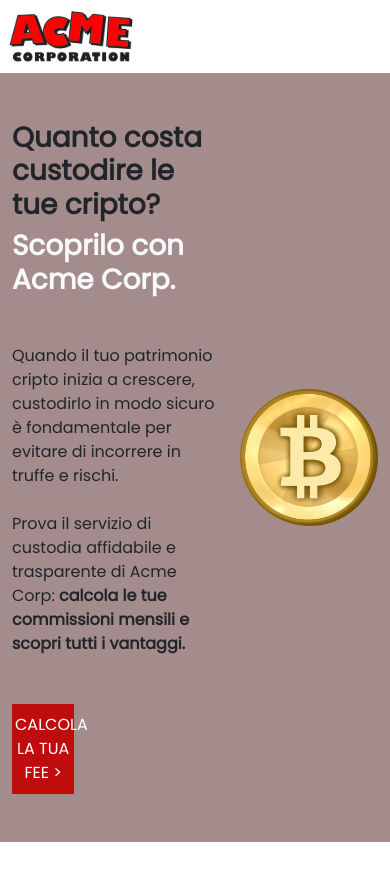
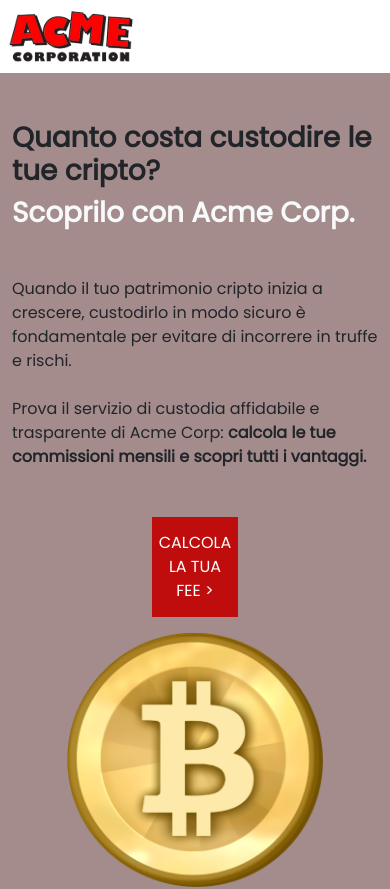
Before and after one commit to giancarlogiorgiocroce/DEseip-bitcoin, a Vue app: page / in a window 390 px wide. Shown: the top 889 px of the page. Built offline with nearby package versions, Linux system fonts and the light colour scheme.

Commit message:
Inizio media query

```diff
--- a/src/components/cyclables/BtnComp.vue
+++ b/src/components/cyclables/BtnComp.vue
@@ -16,7 +16,7 @@
 <style scoped lang="scss">
 .button {
     padding: 3% 0;
-    width: 16vw;
+    width: 15vw;
 
     color: white;
     text-transform: uppercase;
@@ -29,4 +29,11 @@
         cursor: pointer;
     }
 }
+
+@media screen and (max-width: 576px) {
+  .button {
+    padding: 3% 0;
+    width: 22vw;
+  }
+}
 </style>
--- a/src/components/sections/FeeComp.vue
+++ b/src/components/sections/FeeComp.vue
@@ -58,7 +58,6 @@
 
             <div @click="doMath">
               <BtnComp
-                class="mb-2"
                 :buttonText="this.btnTxt"
                 :buttonStyle="this.btnStyle"
               />
@@ -295,7 +294,6 @@
 
   // FEE
 .fee-calc{
-  // height: 585px;
   position: relative;
 
   width: 50%;
@@ -321,11 +319,13 @@
 
   .down{
     width: 100%;
+    // overflow: auto;
+
     p{
       font-size: 500%;
       font-weight: 900;
-      max-width: 100%;
-      overflow: auto;
+      overflow: hidden;
+      text-align: center;
     }
     span{
       text-decoration: underline;
@@ -339,6 +339,46 @@
         text-decoration: none;
       }
     }
+    .aftercalc{
+      overflow: auto;
+    }
+  }
+}
+
+@media screen and (max-width: 992px) {
+  .number{
+    font-size: 32px;
+    .circle{
+      width: 7vw !important;
+      height: 7vw !important;
+    }
+    .shadow{
+      width: 7vw !important;
+      height: 7vw !important;
+    }
+  }
+  .fee-calc  {
+    width: 100%;
+  }
+}
+
+@media screen and (max-width: 768px) {
+
+  .tutorial{
+    flex-direction: row !important;
+    li{
+      margin: auto 5% !important;
+    }
+
+  }
+
+}
+
+@media screen and (max-width: 450px) {
+  .fee-display{
+    p{
+      font-size: 35px !important;
+    }
   }
 }
   // /FEE
--- a/src/components/sections/FooterComp.vue
+++ b/src/components/sections/FooterComp.vue
@@ -9,7 +9,7 @@
       <!-- /Black Row -->
 
       <!-- Red Row -->
-      <div class="row red">
+      <div class="row red p-1">
         <ul class="centered">
           <li>2022 Acme Corp Inc. - P.IVA 01234567890</li>
           <li>
@@ -42,19 +42,17 @@
 }
 
 .black {
-  height: 369px;
   width: 100%;
   margin: 0;
 
   background-color: rgb(33, 30, 30);
   img{
     padding: 0;
+    height: 100%;
   }
 }
 
 .red {
-  height: 70px;
-  width: 100%;
   margin: 0;
 
   background-color: rgb(215, 15, 15);
@@ -62,7 +60,7 @@
     margin: 0;
   }
   li{
-    margin: 0 20px;
+    margin: 20px;
   }
   a{
     text-decoration: none;
--- a/src/components/sections/JumboComp.vue
+++ b/src/components/sections/JumboComp.vue
@@ -4,7 +4,7 @@
       <div class="row centered">
 
         <!-- Jumbo Text -->
-        <div class="jumbo-text col-7">
+        <div class="jumbo-text col-md-7 col-12">
           <h1>Quanto costa custodire le tue cripto?</h1>
           <h1 class="text-light mb-5">Scoprilo con Acme Corp.</h1>
           <p class="mb-5">
@@ -22,7 +22,7 @@
         <!-- /Jumbo Text -->
 
         <!-- Jumbo Image -->
-        <div class="jumbo-image col-5 ">
+        <div class="jumbo-image col-md-5 col-12">
           <img src="../../assets/Bitcoin 1.png" alt="bitcoin-logo">
         </div>
         <!-- /Jumbo Image -->
@@ -72,4 +72,27 @@
     width: 100%;
   }
 }
+
+/* On screens that are 600px or less, set the background color to olive */
+@media screen and (max-width: 768px) {
+  .jumbo-text  {
+    margin-bottom: 1rem;
+    .button{
+      margin: 0 auto;
+    }
+    // align-items: center;
+
+    // text-align: center !important;
+  }
+}
+@media screen and (max-width: 576px) {
+  .jumbo-image  {
+    display: flex;
+    justify-content: center;
+    align-items: center;
+    img{
+      width: 70%;
+    }
+  }
+}
 </style>
```
